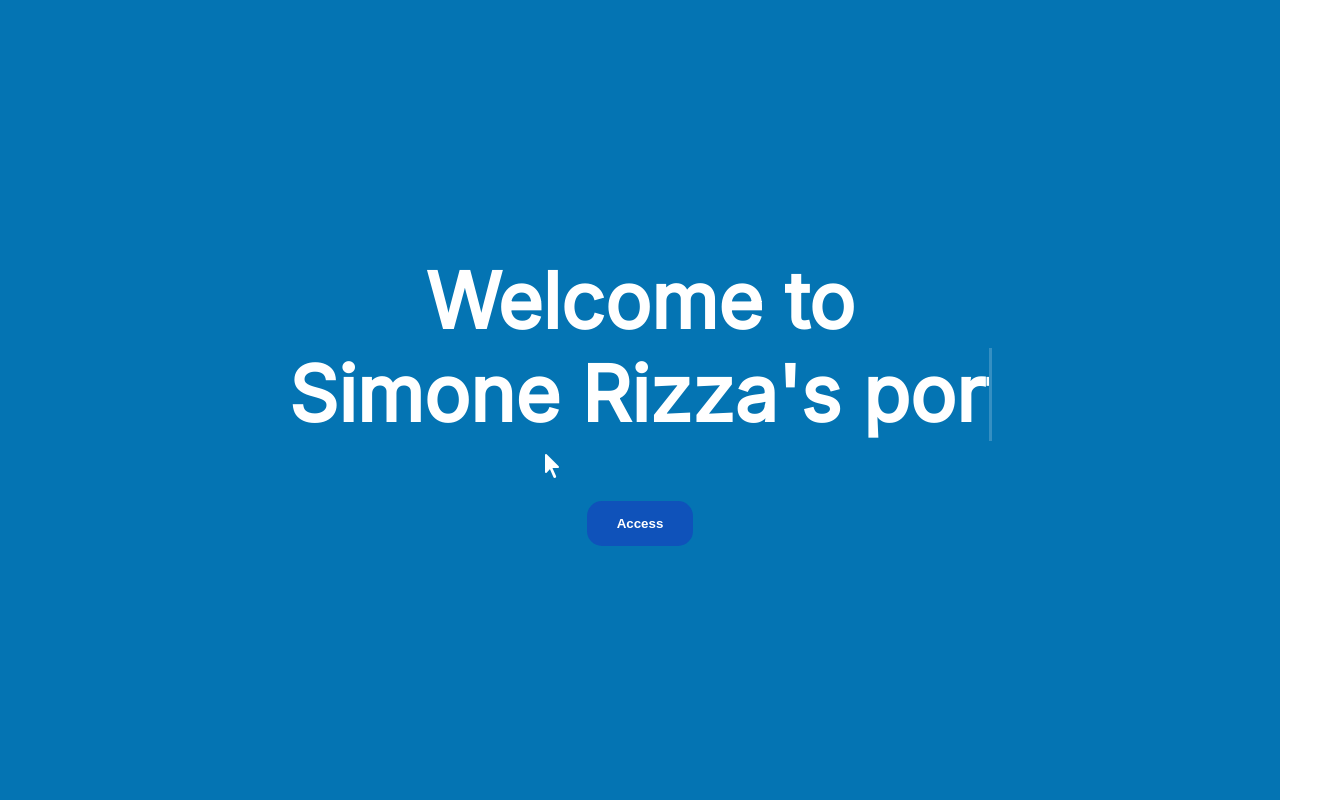
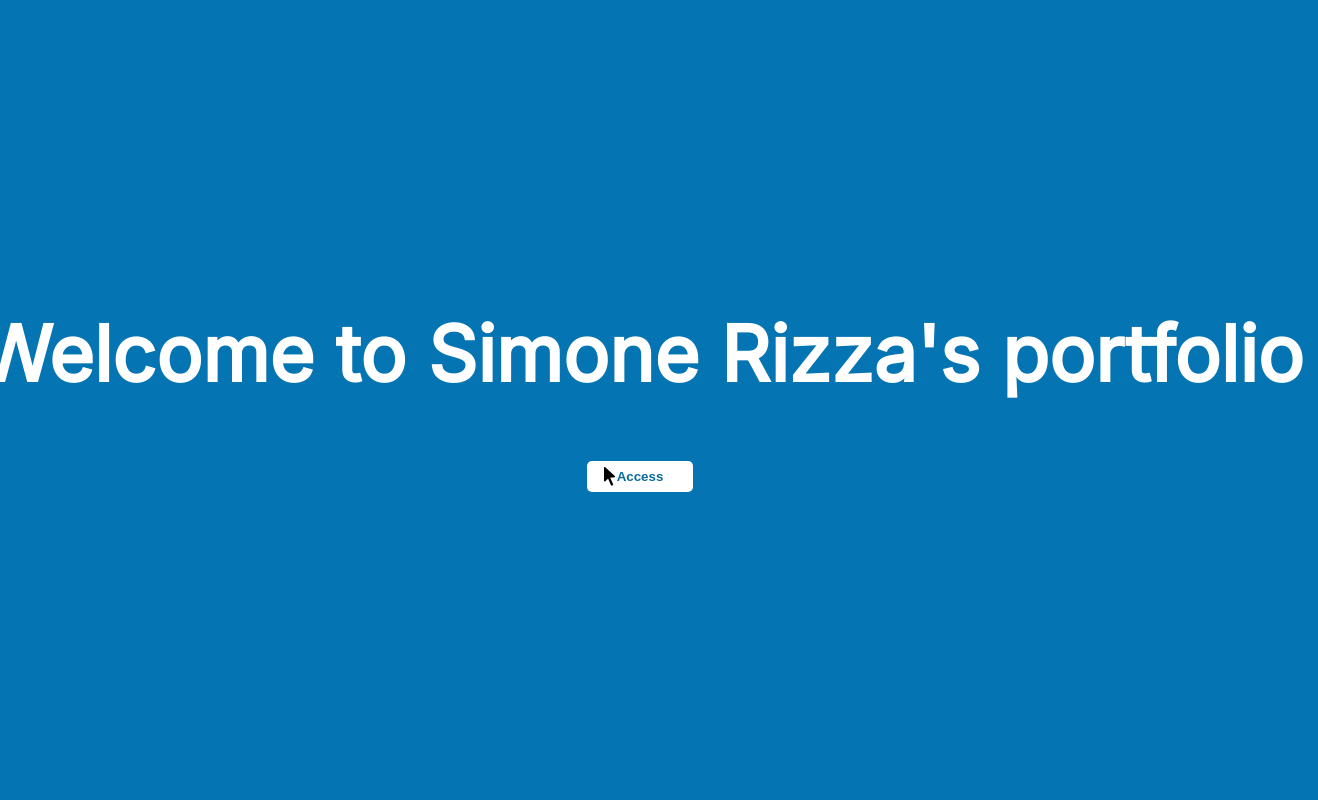
Before and after one commit to Srizza93/portfolio-vite, a Vue app: page / in a window 1280 px wide. Shown: the whole page, 1318 px wide, since content can reach past the window. Built offline with nearby package versions, Linux system fonts and the light colour scheme.

Commit message:
feat(welcome): wip

```diff
--- a/src/components/FolioButton.vue
+++ b/src/components/FolioButton.vue
@@ -21,6 +21,8 @@ const themeClass = computed(() => {
       return 'folio-dark';
     case 'light':
       return 'folio-light';
+    case 'x-light':
+      return 'folio-x-light';
     default:
       return 'folio-light';
   }
@@ -31,8 +33,8 @@ const themeClass = computed(() => {
 .folio-button {
   width: 100%;
   max-width: 250px;
-  padding: 15px 30px;
-  border-radius: 15px;
+  padding: 8px 30px;
+  border-radius: 5px;
   border: none;
   color: white;
   text-align: center;
@@ -54,6 +56,11 @@ const themeClass = computed(() => {
   background-color: #0474b3;
 }
 
+.folio-x-light {
+  background-color: white;
+  color: #0a6b9d;
+}
+
 @keyframes blink {
   0% {
     outline: none;
--- a/src/i18n/en_EN.json
+++ b/src/i18n/en_EN.json
@@ -8,6 +8,9 @@
     "stack": "Stack",
     "contacts": "Contacts",
     "resume": "Resume"
+  },
+  "welcome": {
+    "introduction": "Welcome to {name}'s portfolio"
   },
   "home": {
     "greatings": "Hi, my name is",
--- a/src/i18n/fr_FR.json
+++ b/src/i18n/fr_FR.json
@@ -8,6 +8,9 @@
     "stack": "Stack",
     "contacts": "Contacts",
     "resume": "Résumé"
+  },
+  "welcome": {
+    "introduction": "Bienvenue sur le portfolio de {name}"
   },
   "home": {
     "greatings": "Bonjour, mon prénom est",
--- a/src/i18n/it_IT.json
+++ b/src/i18n/it_IT.json
@@ -8,6 +8,9 @@
     "stack": "Stack",
     "contacts": "Contatti",
     "resume": "Cv"
+  },
+  "welcome": {
+    "introduction": "Benvenuti nel portfolio di {name}"
   },
   "home": {
     "greatings": "Ciao, il mio nome é",
--- a/src/pages/Welcome.vue
+++ b/src/pages/Welcome.vue
@@ -1,14 +1,15 @@
 <template>
   <div class="welcome">
-    <div class="messages">
-      <span class="messages__text message1">Welcome to</span>
-      <span class="messages__text message2">Simone Rizza's portfolio</span>
+    <div class="introduction">
+      <p class="introduction__message">
+        {{ $t('welcome.introduction', { name: 'Simone Rizza' }) }}
+      </p>
     </div>
     <div class="button-box">
-      <folio-button theme="dark">Access</folio-button>
+      <folio-button theme="x-light">Access</folio-button>
       <img
-        class="button-box_mouse"
-        src="@/assets/arrow-mouse.png"
+        class="button-box__mouse"
+        src="@/assets/cursor.png"
         alt="arrow-mouse"
       />
     </div>
@@ -24,9 +25,9 @@ import { HOME_PATH } from '@/constants/pageEndpoints';
 const router = useRouter();
 
 function goToHome() {
-  setTimeout(() => {
-    router.push(HOME_PATH);
-  }, 7000);
+  // setTimeout(() => {
+  //   router.push(HOME_PATH);
+  // }, 7000);
 }
 
 onMounted(() => {
@@ -35,8 +36,22 @@ onMounted(() => {
 </script>
 
 <style lang="scss">
+.folio-button {
+  animation: button-click 0.6s linear 3.5s;
+  pointer-events: none;
+}
+
 .hide-element {
   opacity: 0;
+}
+
+@keyframes button-click {
+  from {
+    opacity: 1;
+  }
+  to {
+    opacity: 0.5;
+  }
 }
 </style>
 
@@ -49,16 +64,17 @@ onMounted(() => {
   position: absolute;
   min-width: 100%;
   height: 100%;
+  padding: 30px 15px;
   background-color: #0474b3;
   transition-duration: 2s;
 }
 
-.messages {
+.introduction {
   display: flex;
   flex-direction: column;
   width: min-content;
 
-  &__text {
+  &__message {
     width: 0;
     margin: 0 auto;
     overflow: hidden;
@@ -66,19 +82,24 @@ onMounted(() => {
     font-size: 6vw;
     font-weight: bold;
     white-space: nowrap;
+    animation: coding-introduction 2s steps(20, end) forwards,
+      blink-caret 1s 2.5;
   }
 }
 
-.message1 {
-  animation: message-animation 2s steps(20, end) forwards, blink-caret 1s 2.5;
+.button-box {
+  position: relative;
+  display: flex;
+  margin-top: 60px;
+
+  &__mouse {
+    position: absolute;
+    animation: mouse 0.5s steps(15) 3s;
+    animation-fill-mode: both;
+  }
 }
 
-.message2 {
-  animation: message-animation 3s steps(25, end) 2.5s forwards,
-    blink-caret 1s infinite 2.5s;
-}
-
-@keyframes message-animation {
+@keyframes coding-introduction {
   from {
     width: 0%;
   }
@@ -96,37 +117,14 @@ onMounted(() => {
   }
 }
 
-.button-box {
-  position: relative;
-  display: flex;
-  margin-top: 60px;
-}
-
-.folio-button {
-  animation: button-click 0.6s linear 6.5s;
-  pointer-events: none;
-}
-
-.button-box_mouse {
-  position: absolute;
-  animation: mouse 0.5s steps(15) 6s;
-  animation-fill-mode: both;
-}
-
 @keyframes mouse {
   from {
-    top: -50px;
-    left: -50px;
+    top: -50%;
+    left: -50%;
   }
   to {
-    top: 35px;
-    left: 10px;
-  }
-}
-
-@keyframes button-click {
-  to {
-    opacity: 0.5;
+    top: 10%;
+    left: 10%;
   }
 }
 </style>
```
Also changed, not shown: src/assets/arrow-mouse.png (deleted), src/assets/cursor.png (added).
